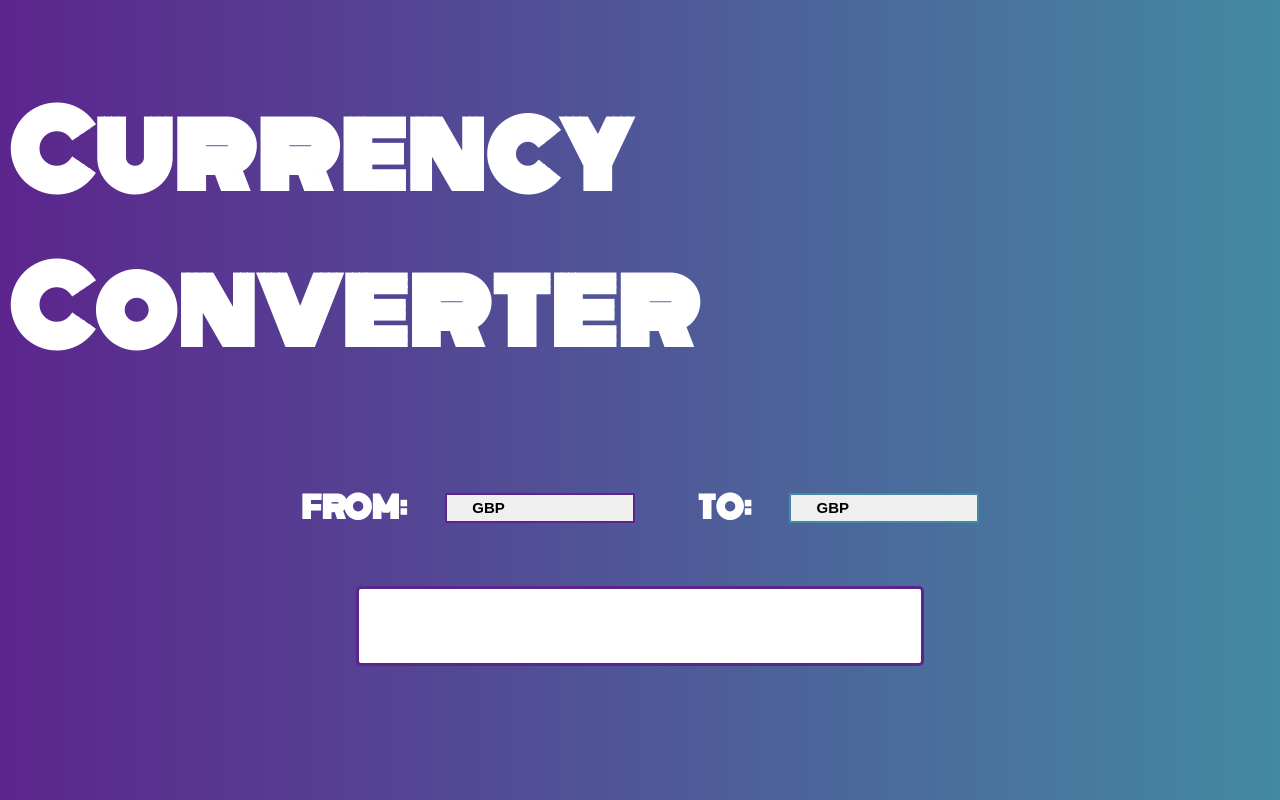
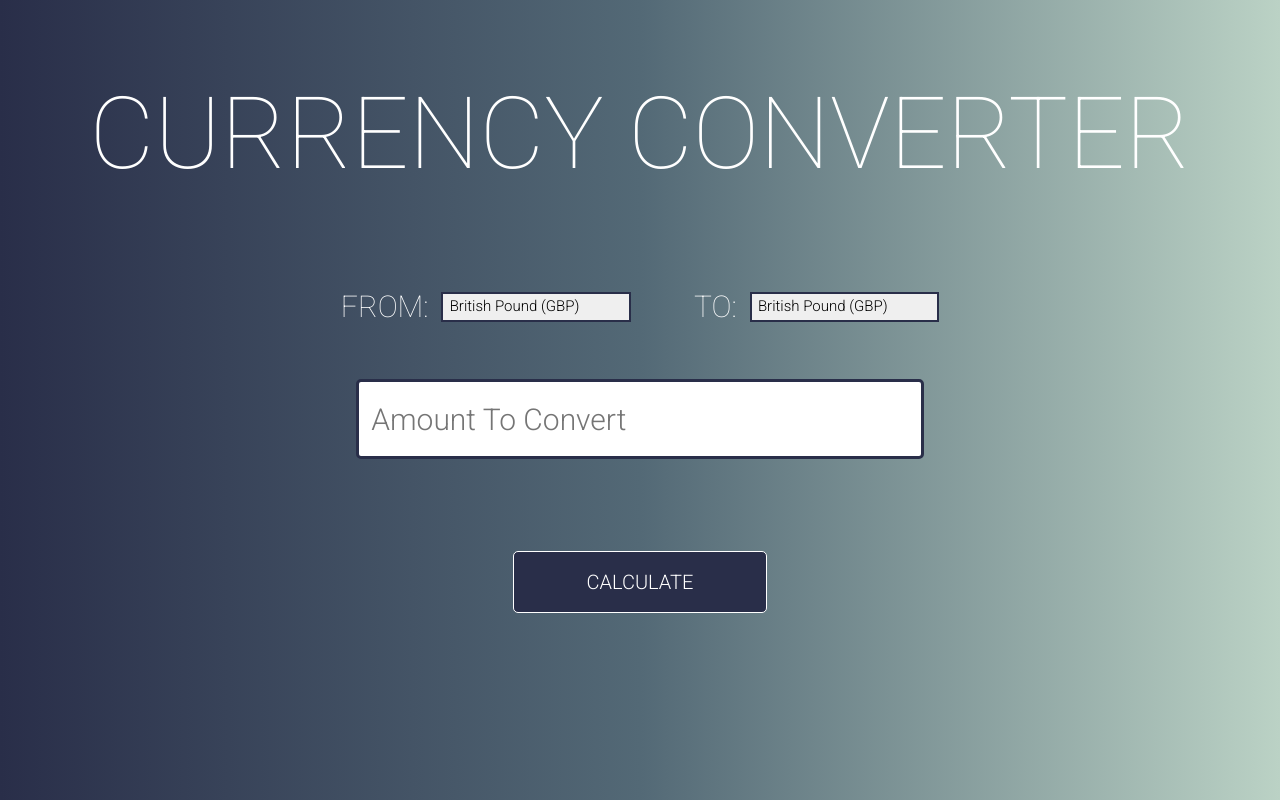
Before and after one commit to JesseDavda/Currency-Converter, a plain HTML site: page index.html in a window 1280 px wide. Drawn offline with nearby package versions, Linux system fonts and the light colour scheme.

Commit message:
redesign

```diff
--- a/CSS/styles.css
+++ b/CSS/styles.css
@@ -4,9 +4,9 @@ body {
     align-items: center;
     justify-content: center;
 
-    background: #5C258D;  /* fallback for old browsers */
-    background: -webkit-linear-gradient(to left, #4389A2, #5C258D);  /* Chrome 10-25, Safari 5.1-6 */
-    background: linear-gradient(to left, #4389A2, #5C258D); /* W3C, IE 10+/ Edge, Firefox 16+, Chrome 26+, Opera 12+, Safari 7+ */
+    background: #BBD2C5;  /* fallback for old browsers */
+    background: -webkit-linear-gradient(to right, #292E49, #536976, #BBD2C5);  /* Chrome 10-25, Safari 5.1-6 */
+    background: linear-gradient(to right, #292E49, #536976, #BBD2C5); /* W3C, IE 10+/ Edge, Firefox 16+, Chrome 26+, Opera 12+, Safari 7+ */
 }
 
 
@@ -21,8 +21,9 @@ input {
     border-radius: 5px;
     margin: 2% 0;
 
+    font-family: 'Roboto', sans-serif;
     font-size: 30px;
-    font-weight: 700;
+    font-weight: 300;
 }
 
 input:focus {
@@ -30,7 +31,7 @@ input:focus {
 }
 
 #input_1 {
-    border: 3px solid #5C258D;
+    border: 3px solid #292E49;
 }
 
 div {
@@ -52,31 +53,37 @@ select {
 
     width: 15%;
     height: 30px;
-    padding-left: 2%;
+    padding-left: 0.5%;
 
+    font-family: 'Roboto', sans-serif;
     font-size: 15px;
-    font-weight: 700;
+    font-weight: 300;
+}
+
+select:focus {
+    outline: none;
 }
 
 #select_1 {
-    border: 2px solid #5C258D;
+    border: 2px solid #292E49;
     margin-right: 5%;
 }
 
 #select_2 {
-    border: 2px solid #4389A2;
+    border: 2px solid #292E49;
 }
 
 h3 {
-    font-family: 'Monoton', sans-serif;
-    font-weight: 700;
+    font-family: 'Roboto', sans-serif;
+    font-weight: 100;
     color: #fff;
     font-size: 30px;
-    margin-right: 3%;
+    margin-right: 1%;
 }
 
 h1 {
-    font-family: 'Monoton', sans-serif;
+    font-family: 'Roboto', sans-serif;
+    font-weight: 100;
     color: #fff;
     font-size: 100px;
 }
@@ -86,3 +93,21 @@ h2 {
     color: #fff;
     font-size: 40px;
 }
+
+#go {
+    width: 20%;
+    height: 60px;
+    border-radius: 5px;
+    border: 1px solid #fff;
+
+    background-color: #292E49;
+
+    font-family: 'roboto', sans-serif;
+    font-weight: 300;
+    font-size: 20px;
+    color: #fff;
+}
+
+#go:hover {
+    cursor: pointer;
+}
--- a/Scripts/script.js
+++ b/Scripts/script.js
@@ -1,10 +1,14 @@
-while(1 == 1) {
+document.getElementById('go').onclick = () => {
+    console.log('bye');
+
     var from = document.getElementById('select_1').value;
+    console.log(from);
     var to = document.getElementById('select_2').value;
+    console.log(to);
     var value = document.getElementById('input_1').value;
+    console.log(value);
 
-    axios.get(`http://data.fixer.io/api/convert?access_key=&from=${from}&to=${to}&amount=${value}`, (data) => {
+    axios.get(`https://www.currencyconverterapi.com/api/v5/convert?q=${from}_${to}&compact=ultra`).then(data => {
         console.log(data);
     });
-
 }
--- a/index.html
+++ b/index.html
@@ -2,36 +2,37 @@
     <head>
         <title>Currency Converter</title>
 
-        <link href="https://fonts.googleapis.com/css?family=Monoton" rel="stylesheet">
+        <link href="https://fonts.googleapis.com/css?family=Roboto:100,300,400,900" rel="stylesheet">
         <link rel="stylesheet" href="./CSS/styles.css" />
     </head>
 
     <body>
-        <h1>Currency Converter</h1>
+        <h1>CURRENCY CONVERTER</h1>
         <div>
             <h3>FROM:</h3>
             <select id="select_1">
-                <option>GBP</option>
-                <option>EUR</option>
-                <option>USD</option>
-                <option>AED</option>
-                <option>AUD</option>
-                <option>CAD</option>
+                <option value="GBP">British Pound (GBP)</option>
+                <option value="EUR">European Euro (EUR)</option>
+                <option value="USD">United States Dollar (USD)</option>
+                <option value="AED">Emirati Dirham (AED)</option>
+                <option value="AUD">Australian Dollar (AUD)</option>
+                <option value="CAD">Canadian Dollar (CAD)</option>
             </select>
             <h3>TO:</h3>
             <select id="select_2">
-                <option>GBP</option>
-                <option>EUR</option>
-                <option>USD</option>
-                <option>AED</option>
-                <option>AUD</option>
-                <option>CAD</option>
+                <option value="GBP">British Pound (GBP)</option>
+                <option value="EUR">European Euro (EUR)</option>
+                <option value="USD">United States Dollar (USD)</option>
+                <option value="AED">Emirati Dirham (AED)</option>
+                <option value="AUD">Australian Dollar (AUD)</option>
+                <option value="CAD">Canadian Dollar (CAD)</option>
             </select>
         </div>
-        <input type="text" id="input_1"></input>
+        <input type="text" id="input_1" placeholder="Amount To Convert"></input>
         <h2 id="value"></h2>
+        <div id="go">CALCULATE</div>
 
         <script src="https://unpkg.com/axios/dist/axios.min.js"></script>
-        <script src="script.js"></script>
+        <script src="./Scripts/script.js"></script>
     </body>
 </html>
```
Also changed, not shown: 1 other file.
